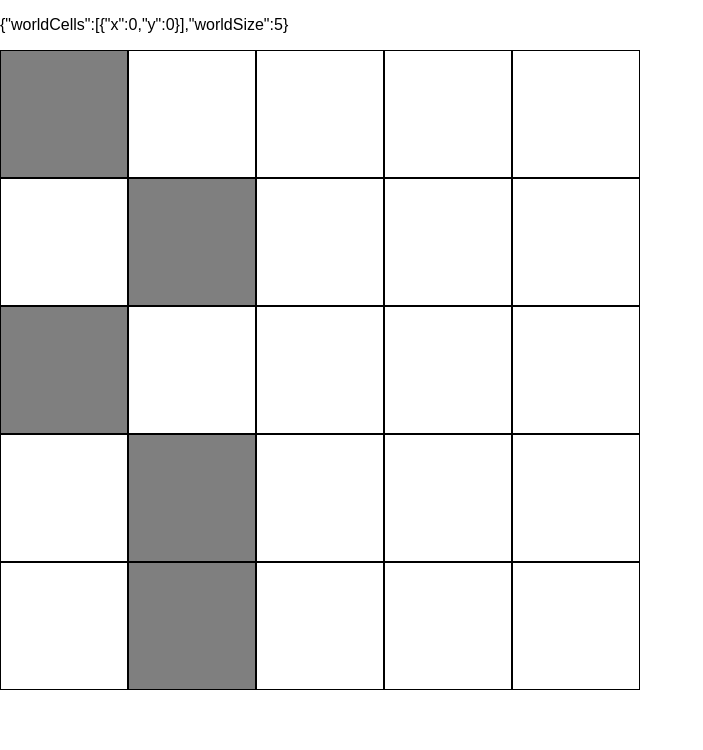
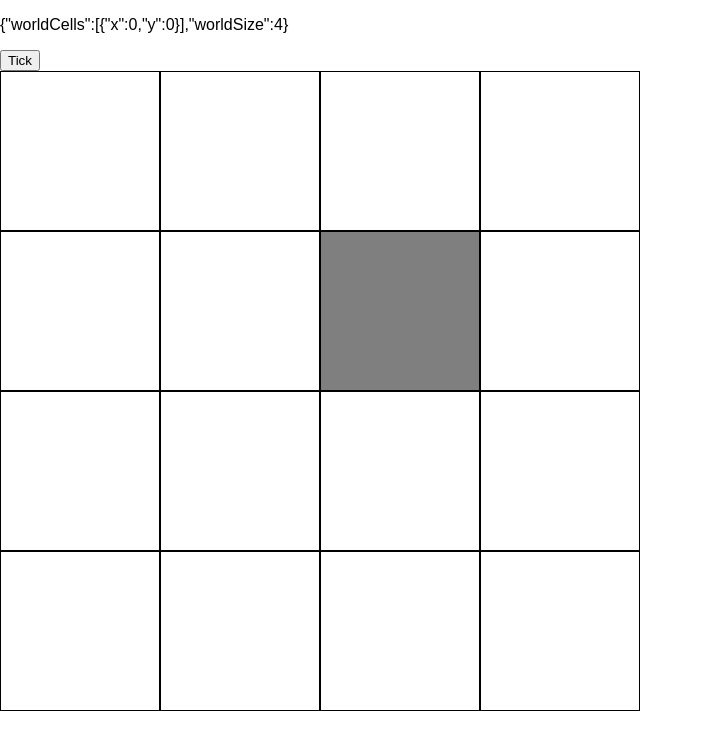
Before and after one commit to alexcodreanu86/game_of_life_react, a React (Create React App) app: page / in a window 1280 px wide. Both pictures are taken after a click on the input "Setup World". Shown: the top 750 px of the page, without its empty margins (0-703 px from the left). Built offline with nearby package versions, Linux system fonts and the light colour scheme.

Commit message:
Tick world manually.

```diff
--- a/src/GameOfLife/Components/CellComponent.tsx
+++ b/src/GameOfLife/Components/CellComponent.tsx
@@ -8,10 +8,10 @@ interface CellComponentProps {
 }
 
 const CellComponent = (props: CellComponentProps) => {
-  console.log(props.isAlive, props.cell);
   const liveStateClass = props.isAlive ? 'alive' : 'dead';
+  const onClick = () => props.onClick(props.cell, props.isAlive);
   return  (<>
-    <div className={`cell ${liveStateClass}`}/>
+    <div className={`cell ${liveStateClass}`} onClick={onClick}/>
   </>);
 };
 
--- a/src/GameOfLife/Components/GameOfLife.css
+++ b/src/GameOfLife/Components/GameOfLife.css
@@ -1,21 +1,39 @@
 .grid {
     width: 80vh;
 }
-.grid5 {
+.grid4 {
     display: grid;
-    grid-template-columns: repeat(5, minmax(8rem, 1fr));
+    grid-template-columns: repeat(4, minmax(0.5rem, 1fr));
     grid-auto-rows: 1fr;
 }
 
-.grid3 {
+.grid8 {
     display: grid;
-    grid-template-columns: repeat(3, minmax(8rem, 1fr));
+    grid-template-columns: repeat(8, minmax(0.5rem, 1fr));
     grid-auto-rows: 1fr;
 }
 
 .grid10 {
     display: grid;
-    grid-template-columns: repeat(3, minmax(8rem, 1fr));
+    grid-template-columns: repeat(10, minmax(1rem, 1fr));
+    grid-auto-rows: 1fr;
+}
+
+.grid20 {
+    display: grid;
+    grid-template-columns: repeat(20, minmax(0.5rem, 1fr));
+    grid-auto-rows: 1fr;
+}
+
+.grid50 {
+    display: grid;
+    grid-template-columns: repeat(50, minmax(0.2rem, 1fr));
+    grid-auto-rows: 1fr;
+}
+
+.grid100 {
+    display: grid;
+    grid-template-columns: repeat(100, minmax(0.1rem, 1fr));
     grid-auto-rows: 1fr;
 }
 
--- a/src/GameOfLife/Components/GameOfLife.tsx
+++ b/src/GameOfLife/Components/GameOfLife.tsx
@@ -28,43 +28,21 @@ class GameOfLife extends React.Component<any, GameOfLifeState> {
       { !this.state.gameOfLifeConfig && <GameOfLifeSetup onSetup={this.onSetup}/>}
       {this.state.gameOfLifeConfig && <>
         <p>{JSON.stringify(this.state.gameOfLifeConfig)}</p>
+        <button onClick={this.tick}>Tick</button>
         <GameOfLifeGrid
           size={this.state.gameOfLifeConfig.worldSize}
           liveCells={this.state.world.getCells()}
           onAddCell={this.onAddCell}
           onKillCell={this.onKillCell}/>
-      </>}
-
-      <div className="grid grid5">
-
-        <div className="item alive"/>
-        <div className="item dead"/>
-        <div className="item dead"/>
-        <div className="item dead"/>
-        <div className="item dead"/>
-        <div className="item dead"/>
-        <div className="item alive"/>
-        <div className="item dead"/>
-        <div className="item dead"/>
-        <div className="item dead"/>
-        <div className="item alive"/>
-        <div className="item dead"/>
-        <div className="item dead"/>
-        <div className="item dead"/>
-        <div className="item dead"/>
-        <div className="item dead"/>
-        <div className="item alive"/>
-        <div className="item dead"/>
-        <div className="item dead"/>
-        <div className="item dead"/>
-        <div className="item dead"/>
-        <div className="item alive"/>
-        <div className="item dead"/>
-        <div className="item dead"/>
-        <div className="item dead"/>
-      </div>
+      </>
+      }
     </>)
   }
+
+  public tick = () => {
+    const world =  this.state.world.tick();
+    this.setState({...this.state, world });
+  };
 
   public onSetup = (gameOfLifeConfig: GameOfLifeConfig) => {
     const world = gameOfLifeConfig.worldCells.reduce(
@@ -76,14 +54,13 @@ class GameOfLife extends React.Component<any, GameOfLifeState> {
   };
 
   private onAddCell = (cell: Cell) => {
-    const newWorld = this.state.world.addCell(cell);
-    this.setState({...this.state, world: newWorld });
+    const world = this.state.world.addCell(cell);
+    this.setState({...this.state, world });
   };
 
-
   private onKillCell = (cell: Cell) => {
-    const newWorld = this.state.world.removeCell(cell);
-    this.setState({...this.state, world: newWorld });
+    const world = this.state.world.removeCell(cell);
+    this.setState({...this.state, world });
   }
 }
 
--- a/src/GameOfLife/Components/GameOfLifeGrid.tsx
+++ b/src/GameOfLife/Components/GameOfLifeGrid.tsx
@@ -13,8 +13,8 @@ const GameOfLifeGrid = (props: GameOfLifeGridProps) => {
   const { size } = props;
   const boundary = size / 2;
   const cells = [];
-  for(let x = -boundary; x < boundary; x++) {
-    for(let y = -boundary; y < boundary; y++) {
+  for(let y = boundary - 1; y >= -boundary; y--) {
+    for(let x = -boundary; x < boundary; x++) {
       cells.push(new Cell(x, y));
     }
   }
@@ -40,7 +40,7 @@ const GameOfLifeGrid = (props: GameOfLifeGridProps) => {
   });
 
   return (
-    <div className={`grid${size}`}>
+    <div className={`grid grid${size}`}>
       { cellComponents }
     </div>
   );
--- a/src/GameOfLife/Components/GameOfLifeSetup.tsx
+++ b/src/GameOfLife/Components/GameOfLifeSetup.tsx
@@ -17,7 +17,7 @@ interface GameOfLifeSetupProps {
 
 const defaultState = {
   worldCellsInput: "(0, 0)",
-  worldSize: 5
+  worldSize: 4
 };
 
 class GameOfLifeSetup extends React.Component<GameOfLifeSetupProps, GameOfLifeSetupState> {
@@ -31,7 +31,7 @@ class GameOfLifeSetup extends React.Component<GameOfLifeSetupProps, GameOfLifeSe
       <form onSubmit={this.onSubmit}>
         <div>
           <label>World size (5-100):</label>
-          <input name="worldSize" type="number" max={100} min={5} value={this.state.worldSize} onChange={this.onSizeChange}/>
+          <input name="worldSize" type="number" max={101} min={4} value={this.state.worldSize} onChange={this.onSizeChange}/>
         </div>
         <div>
           <label>World Cells comma separated tuples of coordinates [i.e. (0, 0), (1,1)]</label>
```
